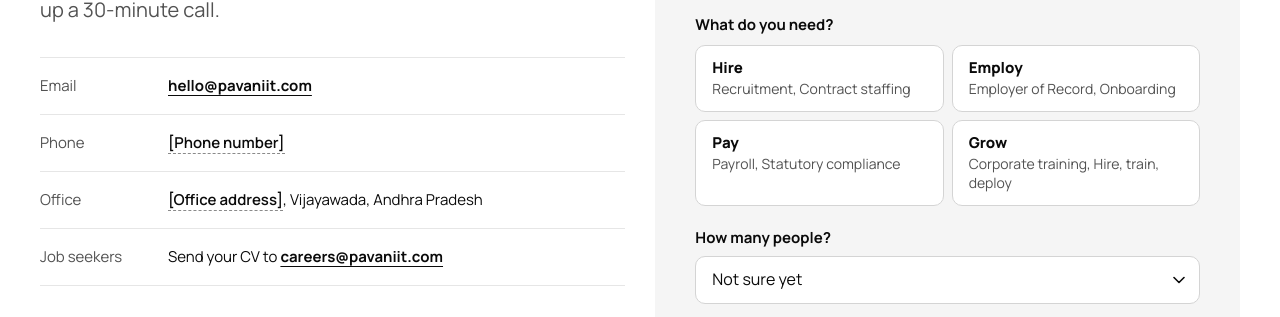
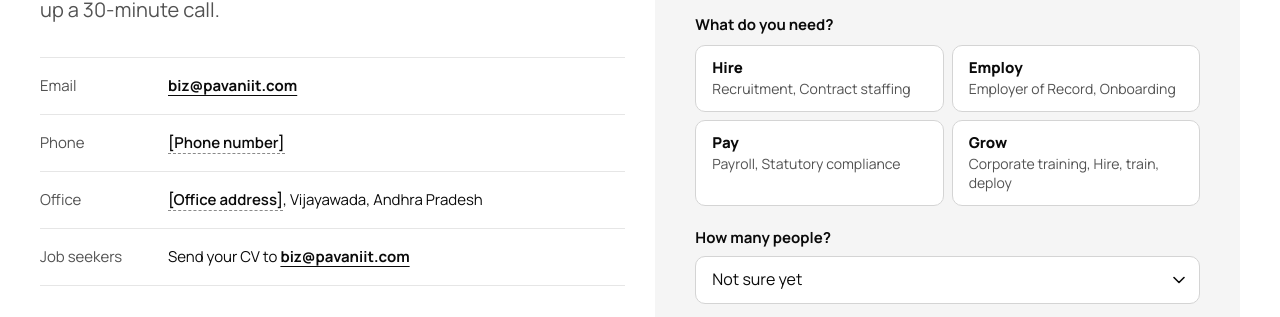
Before and after one commit to Varunsai2000/pavaniit-com, a Next.js app: page /contact in a window 1280 px wide. Shown: the part 356-673 px from the top of the page. Built offline with nearby package versions, Linux system fonts and the light colour scheme.

Commit message:
Email: biz@pavaniit.com everywhere; careers links pre-fill a Job application subject

```diff
--- a/src/app/contact/page.tsx
+++ b/src/app/contact/page.tsx
@@ -26,7 +26,7 @@ export default function Page() {
               <li><span>Email</span><a href={`mailto:${site.email}`}>{site.email}</a></li>
               <li><span>Phone</span><span><V>{site.phone}</V></span></li>
               <li><span>Office</span><span><V>{site.address}</V>, <V>{site.city}</V>, <V>{site.state}</V></span></li>
-              <li><span>Job seekers</span><span>Send your CV to <a href={`mailto:${site.careersEmail}`}>{site.careersEmail}</a></span></li>
+              <li><span>Job seekers</span><span>Send your CV to <a href={`mailto:${site.careersEmail}?subject=Job%20application`}>{site.careersEmail}</a></span></li>
             </ul>
           </div>
           <EnquiryForm />
--- a/src/components/Footer.tsx
+++ b/src/components/Footer.tsx
@@ -37,7 +37,7 @@ export default function Footer() {
               <li><Link prefetch={false} href="/about/">About</Link></li>
               <li><Link prefetch={false} href="/pricing/">Pricing</Link></li>
               <li><Link prefetch={false} href="/contact/">Contact</Link></li>
-              <li><a href={`mailto:${site.careersEmail}`}>Careers</a></li>
+              <li><a href={`mailto:${site.careersEmail}?subject=Job%20application`}>Careers</a></li>
             </ul>
           </div>
 
--- a/src/content/site.ts
+++ b/src/content/site.ts
@@ -21,8 +21,9 @@ export const site = {
   description:
     "Pavani IT is an Indian Employer of Record. We recruit, employ, pay and train people in India for companies abroad and Indian businesses, with payroll and statutory compliance run in-house.",
 
-  email: "hello@pavaniit.com",
-  careersEmail: "careers@pavaniit.com",
+  email: "biz@pavaniit.com",
+  /** Same inbox for now; careers links pre-fill a "Job application" subject so CVs are easy to filter. */
+  careersEmail: "biz@pavaniit.com",
   phone: "[Phone number]",
   city: "Vijayawada",
   state: "Andhra Pradesh",
```
Also changed, not shown: 1 other file (tests, documents, lock files or other folders).
